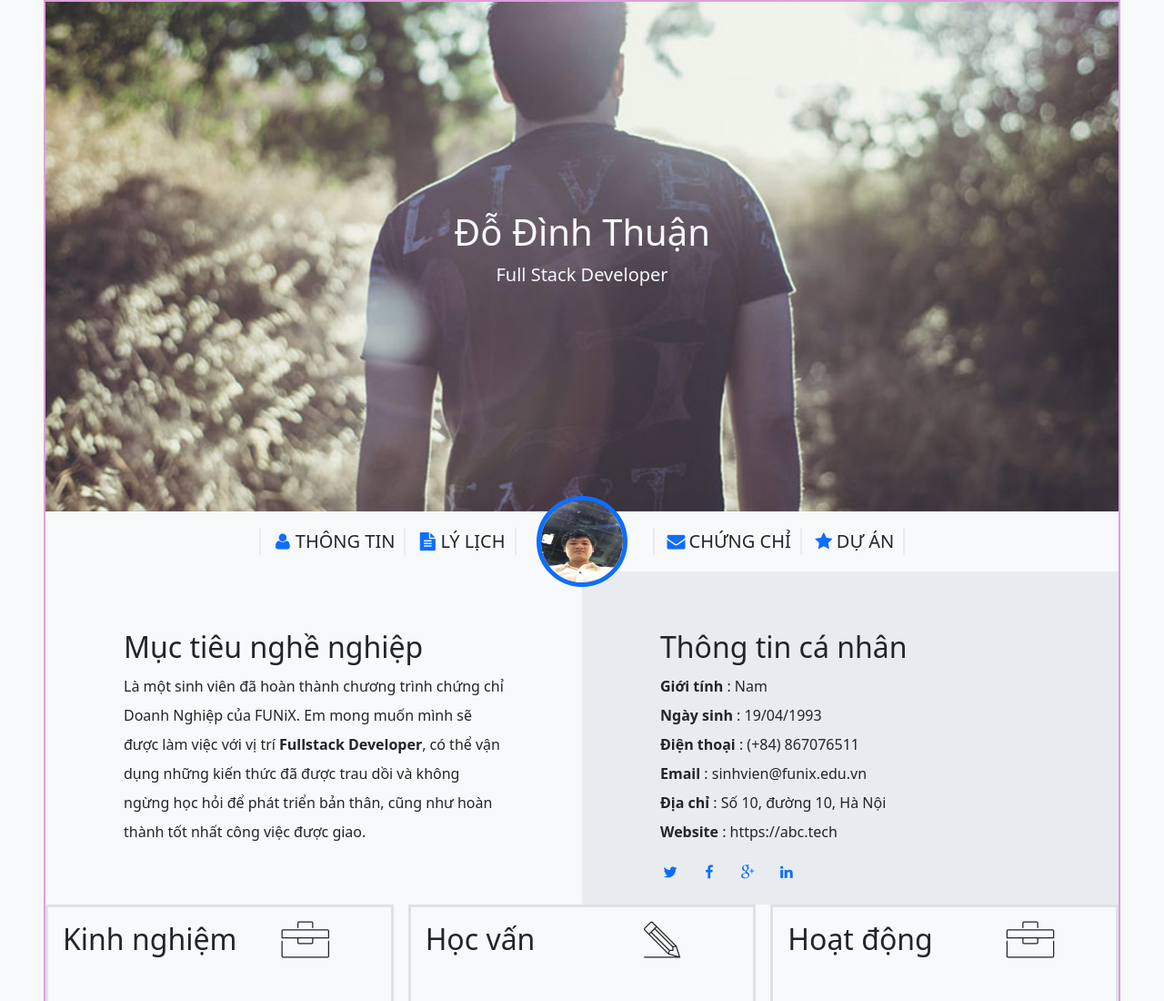
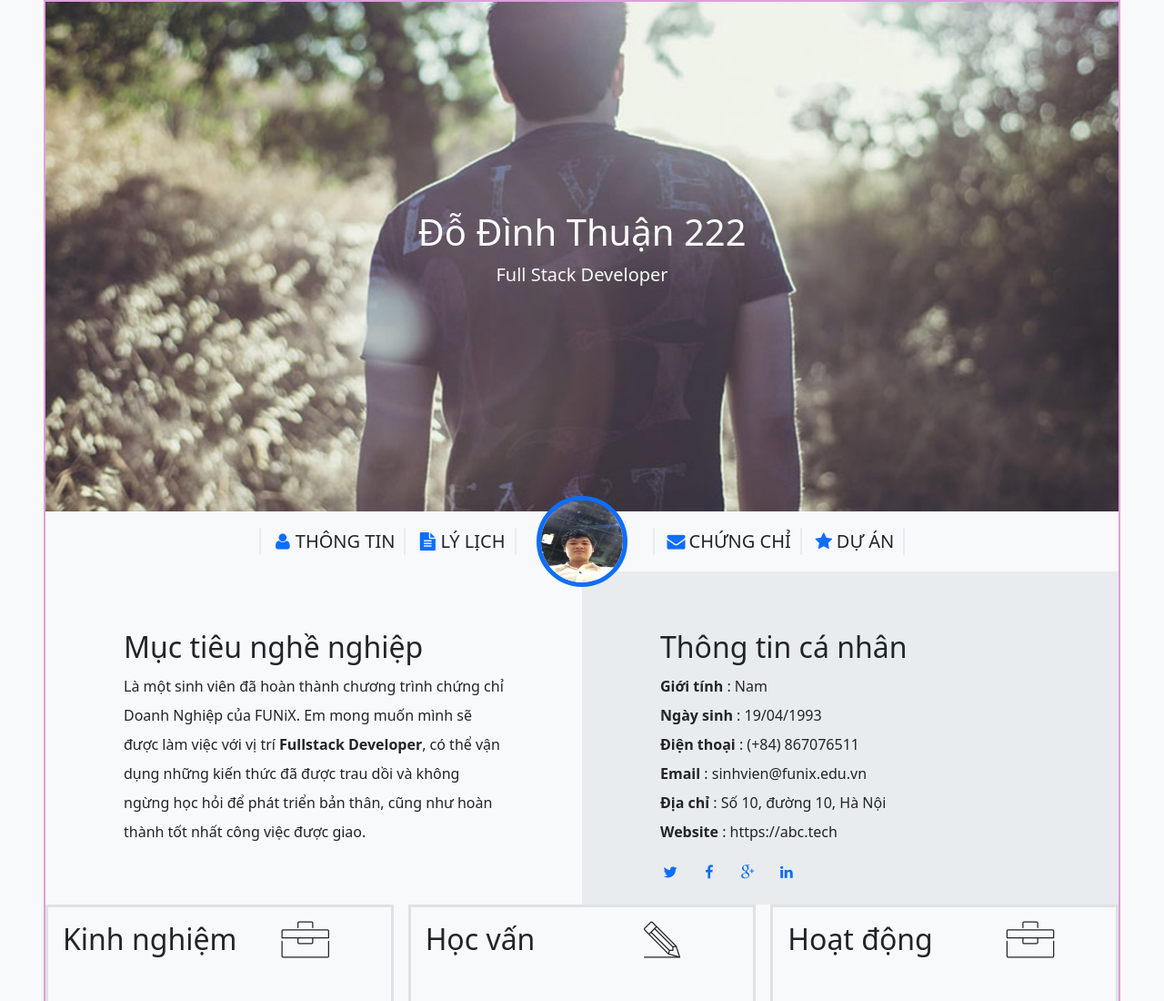
Before and after one commit to mocanh2205/lap123, a plain HTML site: page index.html in a window 1280 px wide. Shown: the top 1100 px of the page at 91% size. Drawn offline with nearby package versions, Linux system fonts and the light colour scheme.

Commit message:
sửa thành 222

```diff
--- a/index.html
+++ b/index.html
@@ -25,7 +25,7 @@
       <div id="banner" class="position-relative">
         <img src="./images/banner.jpg" alt="banner" class="img-fluid" />
         <div class="lead position-absolute top-50 start-50 translate-middle">
-          <h1>Đỗ Đình Thuận</h1>
+          <h1>Đỗ Đình Thuận 222</h1>
           <p>Full Stack Developer</p>
         </div>
       </div>
```
